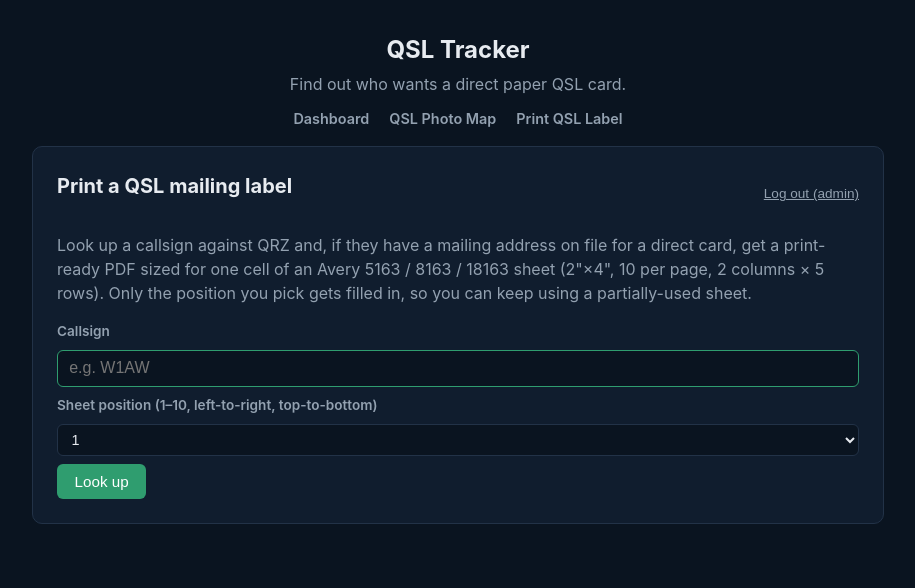
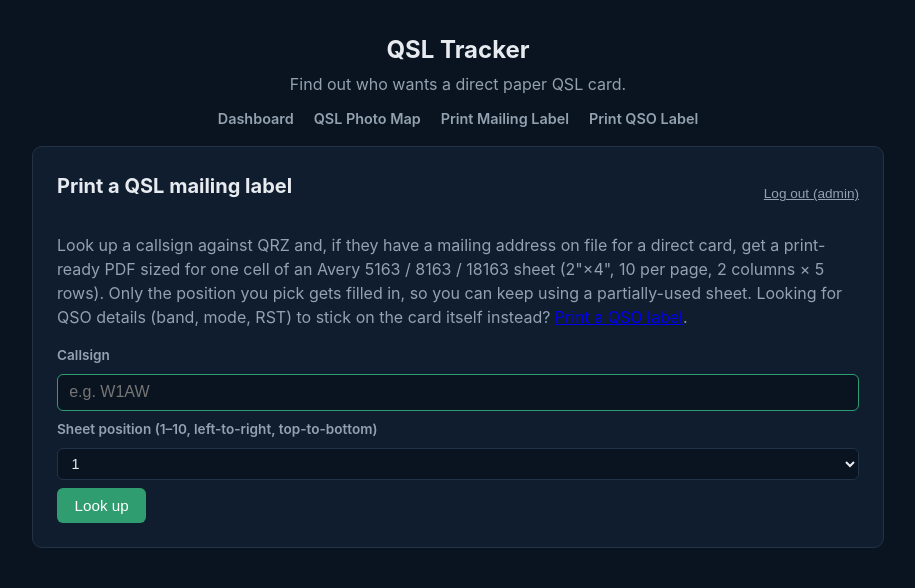
Before and after one commit to Jnubbz/qsl-tracker, a Flask app: page /admin/label in a window 1280 px wide. Shown: the top 588 px of the page, without its empty margins (182-1097 px from the left). Run offline with Flask 3, Linux system fonts and the light colour scheme; the visitor is signed in with stand-in values (Sample User, id 1); data that the repository does not hold is empty.

Commit message:
Add QSO detail label for the physical card

```diff
--- a/app.py
+++ b/app.py
@@ -501,6 +501,85 @@ def _parse_int(raw: str | None, default: int) -> int:
         return default
 
 
+@app.route("/admin/qso-label")
+@admin_required
+def admin_qso_label():
+    """Print a label of one of Josh's own logged QSOs (callsign,
+    date/time in UTC, band/mode/freq, RST sent/received) -- meant to be
+    stuck onto a blank 2"x4" spot on the physical QSL card instead of
+    hand-written. Pulled entirely from the ADIF-imported `my_qsos` store
+    (see photomap_store.py) -- never QRZ, which only knows a station's
+    own profile, not the specifics of a contact with them.
+
+    A callsign can have several logged QSOs (repeat contacts, different
+    bands/dates), so this is a two-step page: first pick a callsign and
+    see the matches, then pick the specific QSO (`qso_id`) to preview
+    and print."""
+    callsign = request.args.get("callsign", "").strip().upper()
+    qso_id = _parse_int(request.args.get("qso_id"), default=0)
+    position = labels.clamp_position(_parse_int(request.args.get("position"), default=1))
+
+    matches = []
+    qso = None
+    error = None
+
+    if qso_id:
+        try:
+            qso = photomap_store.get_my_qso(qso_id)
+        except S3Error as exc:
+            flash(s3_config_hint(exc), "error")
+            return redirect(url_for("admin_qso_label"))
+        if qso is None:
+            error = "That logged QSO no longer exists."
+        else:
+            callsign = qso["callsign"]
+    elif callsign:
+        try:
+            matches = photomap_store.find_my_qsos(callsign)
+        except S3Error as exc:
+            flash(s3_config_hint(exc), "error")
+            return redirect(url_for("admin_qso_label"))
+        if not matches:
+            error = f"No logged QSO with {callsign} found in your imported ADIF log."
+
+    return render_template(
+        "admin_qso_label.html",
+        callsign=callsign,
+        position=position,
+        label_count=labels.LABEL_COUNT,
+        matches=matches,
+        qso=qso,
+        qso_label_lines=labels.qso_label_lines(qso) if qso else [],
+        error=error,
+    )
+
+
+@app.route("/admin/qso-label/pdf")
+@admin_required
+def admin_qso_label_pdf():
+    qso_id = _parse_int(request.args.get("qso_id"), default=0)
+    position = labels.clamp_position(_parse_int(request.args.get("position"), default=1))
+    if not qso_id:
+        abort(400)
+
+    try:
+        qso = photomap_store.get_my_qso(qso_id)
+    except S3Error as exc:
+        logger.warning("QSO label S3 error: %s", exc)
+        abort(502)
+
+    if qso is None:
+        abort(404)
+
+    pdf_bytes = labels.generate_qso_avery_5163_pdf(qso, position)
+    filename = f"qso-label-{qso['callsign']}-{qso.get('qso_date', '')}.pdf"
+    return Response(
+        pdf_bytes,
+        mimetype="application/pdf",
+        headers={"Content-Disposition": f"attachment; filename={filename}"},
+    )
+
+
 @app.route("/admin/photomap/import-adif", methods=["GET", "POST"])
 @admin_required
 def admin_import_adif():
@@ -522,11 +601,14 @@ def admin_import_adif():
 
         qsos = parse_adif(text)
         try:
-            added = photomap_store.import_my_qsos(qsos)
+            added, backfilled = photomap_store.import_my_qsos(qsos)
         except S3Error as exc:
             flash(s3_config_hint(exc), "error")
             return redirect(url_for("admin_import_adif"))
-        flash(f"Imported {added} new QSO record(s) ({len(qsos)} found in the file).", "success")
+        message = f"Imported {added} new QSO record(s) ({len(qsos)} found in the file)."
+        if backfilled:
+            message += f" Backfilled a UTC time onto {backfilled} already-imported record(s)."
+        flash(message, "success")
         return redirect(url_for("admin_import_adif"))
 
     try:
--- a/labels.py
+++ b/labels.py
@@ -1,10 +1,20 @@
 """
-Generate print-ready QSL mailing-label PDFs from a QrzRecord.
+Generate print-ready QSL label PDFs -- two kinds:
 
-Supports one sheet layout for now: Avery 5163 / 8163 / 18163 (and their
-many geometric twins -- 5263, 5513, 5523, 5795, 5923, 5963, and others
-Avery lists as compatible), the standard 2"x4" shipping-label sheet, 10
-labels per US Letter page (2 columns x 5 rows).
+  * A **mailing label** (`generate_avery_5163_pdf`) from a QrzRecord --
+    the recipient's name/address, for the envelope a card goes out in.
+  * A **QSO label** (`generate_qso_avery_5163_pdf`) from one of Josh's
+    own logged QSOs (see photomap_store.py's `my_qsos` -- imported from
+    his ADIF log, never QRZ, since QRZ only knows a station's own
+    profile, not the specifics of a contact with them) -- callsign,
+    date/time in UTC, band/mode/freq, and RST sent/received, meant to be
+    printed and stuck onto a blank 2"x4" spot on the physical QSL card
+    itself instead of hand-written.
+
+Both share the same sheet layout for now: Avery 5163 / 8163 / 18163
+(and their many geometric twins -- 5263, 5513, 5523, 5795, 5923, 5963,
+and others Avery lists as compatible), the standard 2"x4" shipping-label
+sheet, 10 labels per US Letter page (2 columns x 5 rows).
 
 Geometry below is Avery's own published spec for that layout and was
 sanity-checked by hand: it has to add up to an exact 8.5in x 11in sheet,
@@ -20,6 +30,7 @@ back into the printer at whichever position is still unused.
 from __future__ import annotations
 
 import io
+from datetime import datetime
 
 from reportlab.lib.pagesizes import letter
 from reportlab.lib.units import inch
@@ -98,7 +109,65 @@ def label_lines(record: QrzRecord) -> list[tuple[str, str, float]]:
     raw_lines = [header] + [
         line for line in (record.address, _city_line(record), record.country) if line
     ]
+    return _wrap_lines(raw_lines)
 
+
+def _format_qso_date(raw: str) -> str:
+    """ADIF QSO_DATE is YYYYMMDD -- render as "24 Aug 2026". Falls back
+    to the raw value untouched if it isn't 8 digits (a QSO logged before
+    a field was required, or a hand-edited log)."""
+    raw = (raw or "").strip()
+    if len(raw) == 8 and raw.isdigit():
+        try:
+            return datetime.strptime(raw, "%Y%m%d").strftime("%-d %b %Y")
+        except ValueError:
+            pass
+    return raw
+
+
+def _format_qso_time(raw: str) -> str:
+    """ADIF TIME_ON is HHMM or HHMMSS, always UTC -- render as the
+    "1432Z" ham-log convention (seconds dropped for a label; hundredths
+    of a QSO rarely matter once it's printed)."""
+    raw = (raw or "").strip()
+    if len(raw) in (4, 6) and raw.isdigit():
+        return f"{raw[:4]}Z"
+    return f"{raw}Z" if raw else ""
+
+
+def qso_label_lines(qso: dict) -> list[tuple[str, str, float]]:
+    """The (text, font, size) lines a QSO label renders -- callsign,
+    date/time (UTC), band/mode/freq, RST sent/received -- wrapped to
+    fit, same as label_lines() below for the mailing-label case."""
+    # " * " (not just extra spaces) as the separator between sub-fields on
+    # the same line -- _wrap()'s word-wrap normalizes whitespace via
+    # str.split()/" ".join(), which would otherwise collapse a double
+    # space down to one and lose the visual separation entirely.
+    date_time = " * ".join(
+        p for p in (_format_qso_date(qso.get("qso_date", "")), _format_qso_time(qso.get("time_on", ""))) if p
+    )
+
+    freq = qso.get("freq", "")
+    band_mode_freq = " * ".join(
+        p for p in (qso.get("band", ""), qso.get("mode", ""), f"{freq} MHz" if freq else "") if p
+    )
+
+    rst_bits = []
+    if qso.get("rst_sent"):
+        rst_bits.append(f"RST Sent {qso['rst_sent']}")
+    if qso.get("rst_rcvd"):
+        rst_bits.append(f"RST Rcvd {qso['rst_rcvd']}")
+
+    raw_lines = [qso.get("callsign", ""), date_time, band_mode_freq, " * ".join(rst_bits)]
+    raw_lines = [line for line in raw_lines if line]
+
+    return _wrap_lines(raw_lines)
+
+
+def _wrap_lines(raw_lines: list[str]) -> list[tuple[str, str, float]]:
+    """Shared by label_lines() and qso_label_lines(): the first line
+    renders bold/larger as a header, the rest as body text, each wrapped
+    to the label's inner width."""
     max_width = LABEL_W - 2 * PADDING
     out: list[tuple[str, str, float]] = []
     for i, text in enumerate(raw_lines):
@@ -108,11 +177,10 @@ def label_lines(record: QrzRecord) -> list[tuple[str, str, float]]:
     return out
 
 
-def generate_avery_5163_pdf(record: QrzRecord, position: int = 1) -> bytes:
-    """Render a US Letter PDF with one QSL mailing label filled in at
-    `position` (1-10), everything else left blank."""
+def _render_pdf(lines: list[tuple[str, str, float]], position: int, title: str) -> bytes:
+    """Render a US Letter PDF with `lines` filled in at label `position`
+    (1-10), everything else left blank -- shared by both label kinds."""
     x0, y0 = _label_origin(position)
-    lines = label_lines(record)
 
     block_height = LINE_HEIGHT * len(lines)
     top_of_block = y0 + (LABEL_H + block_height) / 2
@@ -120,7 +188,7 @@ def generate_avery_5163_pdf(record: QrzRecord, position: int = 1) -> bytes:
 
     buffer = io.BytesIO()
     c = canvas.Canvas(buffer, pagesize=letter)
-    c.setTitle(f"QSL mailing label -- {record.callsign}")
+    c.setTitle(title)
 
     y = top_of_block - LINE_HEIGHT
     for text, font, size in lines:
@@ -131,3 +199,16 @@ def generate_avery_5163_pdf(record: QrzRecord, position: int = 1) -> bytes:
     c.showPage()
     c.save()
     return buffer.getvalue()
+
+
+def generate_avery_5163_pdf(record: QrzRecord, position: int = 1) -> bytes:
+    """Render a US Letter PDF with one QSL mailing label filled in at
+    `position` (1-10), everything else left blank."""
+    return _render_pdf(label_lines(record), position, f"QSL mailing label -- {record.callsign}")
+
+
+def generate_qso_avery_5163_pdf(qso: dict, position: int = 1) -> bytes:
+    """Render a US Letter PDF with one QSO label (callsign, date/time
+    UTC, band/mode/freq, RST) filled in at `position` (1-10), everything
+    else left blank -- meant to be stuck onto the physical QSL card."""
+    return _render_pdf(qso_label_lines(qso), position, f"QSO label -- {qso.get('callsign', '')}")
--- a/templates/admin_label.html
+++ b/templates/admin_label.html
@@ -1,5 +1,5 @@
 {% extends "base.html" %}
-{% block title %}Print QSL Label{% endblock %}
+{% block title %}Print Mailing Label{% endblock %}
 {% block content %}
   <section class="card">
     <div class="dashboard-top">
@@ -13,7 +13,9 @@
       file for a direct card, get a print-ready PDF sized for one cell of an
       Avery 5163 / 8163 / 18163 sheet (2"&times;4", 10 per page, 2 columns
       &times; 5 rows). Only the position you pick gets filled in, so you can
-      keep using a partially-used sheet.
+      keep using a partially-used sheet. Looking for QSO details (band,
+      mode, RST) to stick on the card itself instead?
+      <a href="{{ url_for('admin_qso_label') }}">Print a QSO label</a>.
     </p>
 
     <form method="get" action="{{ url_for('admin_label') }}" id="label-form">
--- a/templates/base.html
+++ b/templates/base.html
@@ -15,7 +15,8 @@
       <a href="{{ url_for('index') }}">Dashboard</a>
       <a href="{{ url_for('photomap') }}">QSL Photo Map</a>
       {% if session.get('is_admin') %}
-        <a href="{{ url_for('admin_label') }}">Print QSL Label</a>
+        <a href="{{ url_for('admin_label') }}">Print Mailing Label</a>
+        <a href="{{ url_for('admin_qso_label') }}">Print QSO Label</a>
       {% endif %}
     </nav>
   </header>
```
